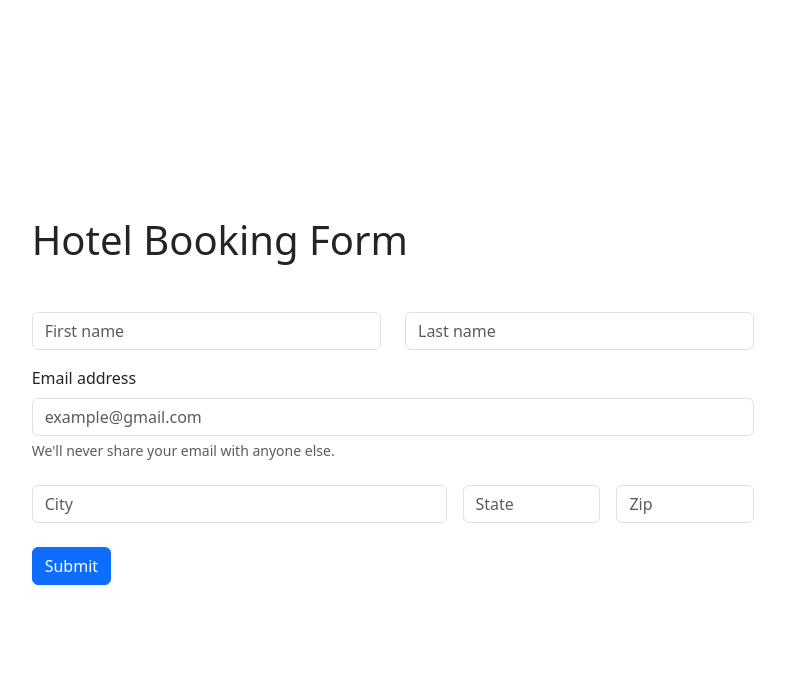
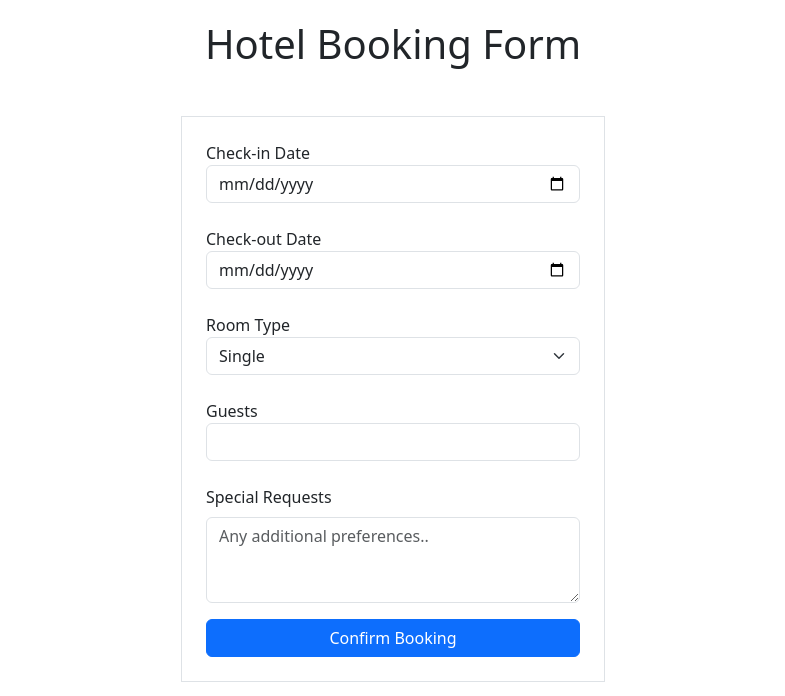
Before and after one commit to shrutika-gawande/Hotel-Booking-Platform, a React (Vite) app: page / in a window 1280 px wide. Shown: the top 696 px of the page, without its empty margins (247-1032 px from the left). Built offline with nearby package versions, Linux system fonts and the light colour scheme.

Commit message:
Designed form layout

```diff
--- a/src/App.jsx
+++ b/src/App.jsx
@@ -5,37 +5,40 @@ function App() {
     return (
         <form className='form'>
             <h1 className='mb-5'>Hotel Booking Form</h1>
-            <div className="row mb-3">
-                <div className="col">
-                    <input type="text" className="form-control" placeholder="First name" aria-label="First name" />
+            <div className='border p-4 m-4 w-60'>
+                <div className='mb-4'>
+                    <label className="">Check-in Date</label>
+                    <input type='date' className="form-control" />
                 </div>
-                <div className="col">
-                    <input type="text" className="form-control" placeholder="Last name" aria-label="Last name" />
+
+                <div className='mb-4'>
+                    <label className="">Check-out Date</label>
+                    <input type='date' className="form-control" />
+                </div>
+
+                <div className='mb-4'>
+                    <label>Room Type</label>
+                    <select className="form-select" aria-label="Default select example">
+                        <option value="1">Single</option>
+                        <option value="2">Double</option>
+                        <option value="3">Suite</option>
+                    </select>
+                </div>
+
+                <div className='mb-4'>
+                    <label>Guests</label>
+                    <input type='number' min="1" className="form-control" />
+                </div>
+
+                <div className="mb-3">
+                    <label htmlFor="exampleFormControlTextarea1" className="form-label">Special Requests</label>
+                    <textarea className="form-control" id="exampleFormControlTextarea1" placeholder='Any additional preferences..' rows="3"></textarea>
+                </div>
+
+                <div class="d-grid gap-2">
+                    <button type="submit" className="btn btn-primary">Confirm Booking</button>
                 </div>
             </div>
-            <div className="mb-4">
-                <label htmlFor="exampleInputEmail1" className="form-label">Email address</label>
-                <input type="email" className="form-control" id="exampleInputEmail1" placeholder="example@gmail.com" aria-describedby="emailHelp" />
-                <div id="emailHelp" className="form-text">We'll never share your email with anyone else.</div>
-            </div>
-            {/* <div className="">
-                <label htmlFor="exampleInputPassword1" className="form-label">Password</label>
-                <input type="password" className="form-control" id="exampleInputPassword1" placeholder="*****" />
-            </div> */}
-
-            <div class="row g-3 mb-4">
-                <div class="col-sm-7">
-                    <input type="text" class="form-control" placeholder="City" aria-label="City"/>
-                </div>
-                <div class="col-sm">
-                    <input type="text" class="form-control" placeholder="State" aria-label="State"/>
-                </div>
-                <div class="col-sm">
-                    <input type="text" class="form-control" placeholder="Zip" aria-label="Zip"/>
-                </div>
-            </div>
-
-            <button type="submit" className="btn btn-primary">Submit</button>
         </form>
     )
 }
--- a/src/index.css
+++ b/src/index.css
@@ -1,12 +1,16 @@
-body {
-  display: flex;
-  justify-content: center;
-  align-items: center;
-  min-height: 100vh;
-  margin: 0;
+.form {
+  width: 100%;
+  margin: 0 auto;
+  padding: 20px;
 }
 
-form {
-  width: 90%;
-  margin: 50px auto;
+/* medium screens and above */
+@media (min-width: 768px) {
+  .form {
+    width: 40%;
+  }
 }
+
+.form h1 {
+  text-align: center;
+}
```
